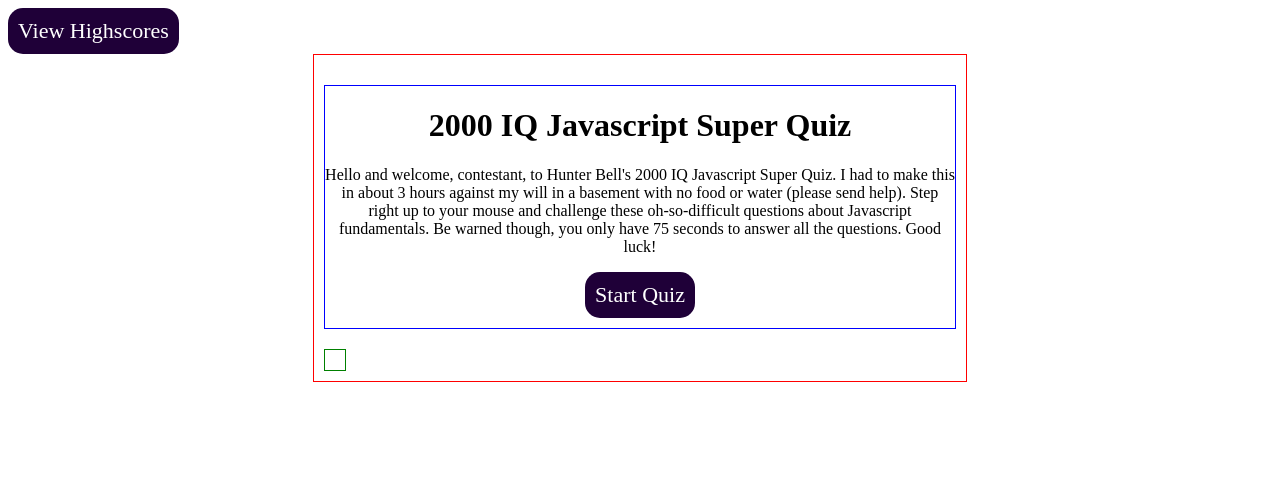
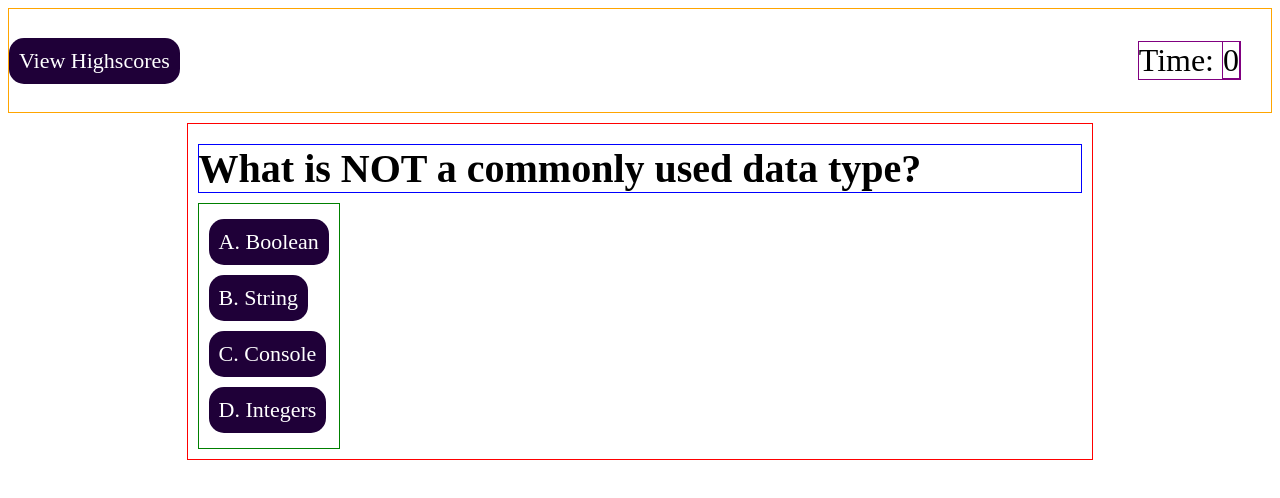
Before and after one commit to HunterBell512/2000-iq-js-super-quiz, a plain HTML site: page index.html in a window 1280 px wide. Both pictures are taken after a click on the button "Start Quiz". Drawn offline with Linux system fonts and the light colour scheme; a web font is replaced by a local one.

Commit message:
added question load functionality

```diff
--- a/assets/css/styles.css
+++ b/assets/css/styles.css
@@ -21,25 +21,60 @@ button:hover {
     background-color: rgba(31, 0, 56, 0.75);
 }
 
+.hud {
+    display: flex;
+    justify-content: space-between;
+    align-items: center;
+    border: 1px orange solid;
+}
+
+.hud p {
+    margin-right: 30px;
+}
+
+.hud p,
+.timer {
+    font-size: 32px;
+    border: 1px purple solid;
+}
+
 .quiz-container {
     display: flex;
     flex-direction: column;
     border: 1px red solid;
     padding: 10px;
-    max-width: 50%;
-    margin: 0 auto;
+    max-width: 70%;
+    margin: 10px auto;
 }
 
+/* Begin Quiz-Info Styles */
 .quiz-info {
-    margin: 20px auto;
+    display: flex;
+    flex-direction: column;
+    margin: 10px 0;
     text-align: center;
     border: 1px blue solid;
     max-width: 100%;
 }
 
+.quiz-info h1 {
+    font-size: 40px;
+    margin: 0;
+    /* border: black 1px solid; */
+}
+
+.quiz-info p {
+    font-size: 26px;
+    /* border: black 1px solid; */
+}
+
 .quiz-info button {
     margin-bottom: 10px;
+    max-width: fit-content;
+    margin: 0 auto;
+    /* border: black 1px solid; */
 }
+/* END QUIZ-INFO STYLES */
 
 .quiz-questions {
     display: flex;
--- a/assets/js/script.js
+++ b/assets/js/script.js
@@ -0,0 +1,65 @@
+var questionNum = 0;
+var letterEquiv = ['A', 'B', 'C', 'D']
+var startButton = document.querySelector("#start-btn");
+var questionEl = document.querySelector("#question");
+var introText = document.querySelector("#intro-text");
+var questionBox = document.querySelector("#quiz-questions");
+
+var questions = [
+    {
+        question: "What is NOT a commonly used data type?",
+        answers: ["Boolean", "String", "Console", "Integers"],
+        correct: "Console"
+    },
+    {
+        question: "What is NOT a commonly used data type?",
+        answers: ["Boolean", "String", "Console", "Integers"],
+        correct: "Console"
+    },
+    {
+        question: "What is NOT a commonly used data type?",
+        answers: ["Boolean", "String", "Console", "Integers"],
+        correct: "Console"
+    },
+    {
+        question: "What is NOT a commonly used data type?",
+        answers: ["Boolean", "String", "Console", "Integers"],
+        correct: "Console"
+    },
+    {
+        question: "What is NOT a commonly used data type?",
+        answers: ["Boolean", "String", "Console", "Integers"],
+        correct: "Console"
+    }
+]
+
+var startQuiz = function() {
+    introText.remove();
+    startButton.remove();
+    questionEl.setAttribute("style", "text-align: left;");
+
+    loadQuestion();
+}
+
+var loadQuestion = function () {
+    console.log("called")
+    questionEl.textContent = questions[questionNum].question;
+    for (var i = 0; i < 4; i++) {
+        var questionButton = document.createElement("button");
+        questionButton.setAttribute("data-answer", questions[questionNum].answers[i]);
+        questionButton.textContent = letterEquiv[i] + ". " + questions[questionNum].answers[i];
+        questionBox.appendChild(questionButton);
+    }
+
+    questionNum++;
+}
+
+startButton.addEventListener("click", startQuiz);
+
+questionBox.addEventListener("click", function (event) {
+    var element = event.target;
+
+    if (element.matches("button")) {
+        loadQuestion();
+    }
+});
--- a/index.html
+++ b/index.html
@@ -9,12 +9,15 @@
     </head>
 
     <body>
-        <button>View Highscores</button>
+        <div class="hud">
+            <button>View Highscores</button>
+            <p>Time: <span class="timer"">0</span></p>
+        </div>
 
         <div class="quiz-container">
             <div class="quiz-info">
-                <h1 class="question">2000 IQ Javascript Super Quiz</h1>
-                <p>
+                <h1 id="question">2000 IQ Javascript Super Quiz</h1>
+                <p id="intro-text">
                     Hello and welcome, contestant, to Hunter Bell's
                     2000 IQ Javascript Super Quiz. I had to make this in about
                     3 hours against my will in a basement with no food or water (please send help).
@@ -22,14 +25,10 @@
                     Javascript fundamentals. Be warned though, you only have 75 seconds to
                     answer all the questions. Good luck!
                 </p>
-                <button type="button">Start Quiz</button>
+                <button id="start-btn">Start Quiz</button>
             </div>
-            <div class="quiz-questions">
-                <!-- <button>Questions</button>
-                <button>Will</button>
-                <button>Go</button>
-                <button>Here</button> -->
-            </div>
+            <div id="quiz-questions" class="quiz-questions"></div>
         </div>
     </body>
+    <script src="./assets/js/script.js"></script>
 </html>
```
